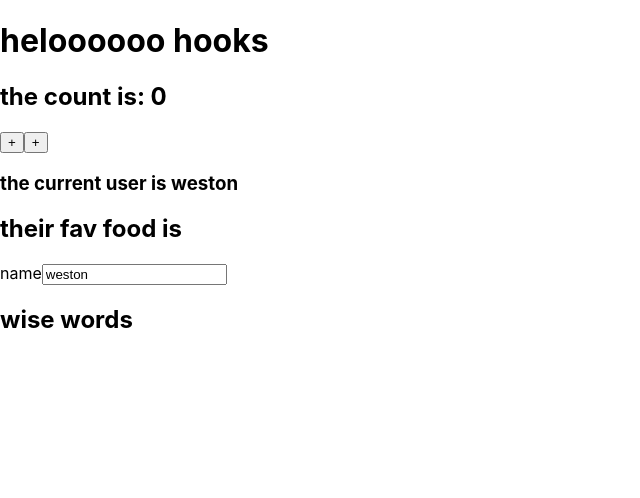
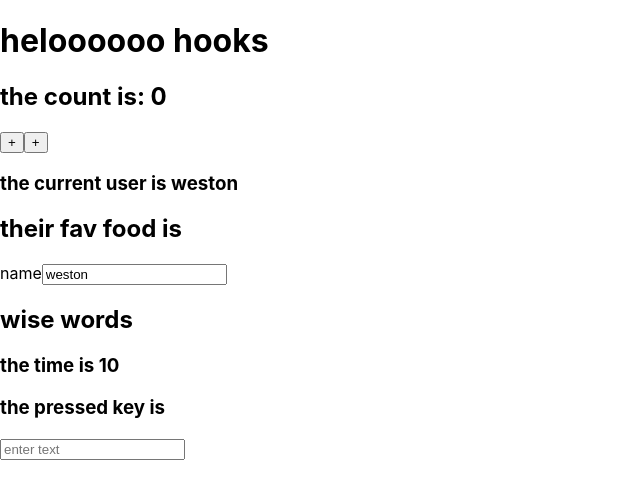
Before and after one commit to GianlorenzoDercole/intro-to-hooks-2, a React (Create React App) app: page / in a window 1280 px wide. Shown: the top 498 px of the page, without its empty margins (0-640 px from the left). Built offline with nearby package versions, Linux system fonts and the light colour scheme; no server answers.

Commit message:
added timer

```diff
--- a/src/App.js
+++ b/src/App.js
@@ -2,11 +2,13 @@
 import './App.css';
 import Counter from './Counter'
 import Wisdom from './Wisdom'
+import Timer from './Timer'
 function App() {
   return (
     <>
       <Counter />
       <Wisdom />
+      <Timer />
     </>
   );
 }
--- /dev/null
+++ b/src/Timer.jsx
@@ -0,0 +1,61 @@
+
+import {
+    useEffect,
+    useState
+} from 'react'
+export default function Timer() {
+    // state that kepps track of current count
+    const [time, setTime] = useState(0)
+    const [value, setValue] = useState('')
+
+
+
+
+
+
+
+
+
+
+
+
+
+
+
+    // keep track of currently pressed key
+    const [pressedKey, setPressedKey] = useState('')
+    useEffect(() => {
+        // when the compoennt mounts start lisening ffor key presses
+        const keyDownHandler = e => setPressedKey(e.key)
+        document.addEventListener('keydown', keyDownHandler)
+        // if you put something on the document or window -- clean it
+        return () => {
+            document.removeEventListener('keydown', keyDownHandler)
+        }
+    }, [])
+    // create the interval when the component mounts
+    useEffect(() => {
+        //
+        const interval = setInterval(() => {
+            // this line triggers a re-render and the return call
+            setTime(time +1)
+        }, 500 )
+        return () => {
+            // runs when the component unmoutns from a state change in the dependancy array
+            clearInterval(interval)
+        }
+    } ,[time]) // only run when the time state changes
+    return (
+        <div>
+            <h3>the time is {time}</h3>
+            <p>{value}</p>
+            <h3>the pressed key is {pressedKey}</h3>
+            <input
+                value={value}
+                onChange={e => setValue(e.target.value)}
+                type='text'
+                placeholder='enter text'
+            />
+        </div>
+    )
+}
```
